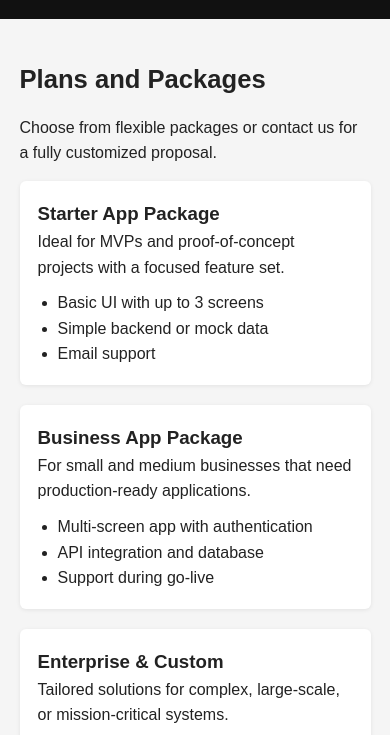
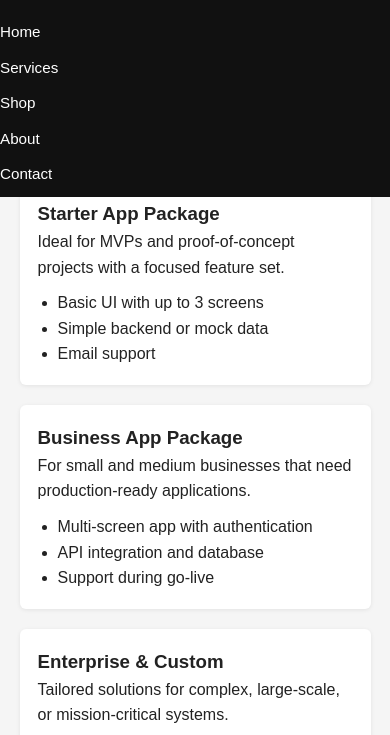
Before and after one commit to hem-cruz/DMS, a plain HTML site: page shop.html in a window 390 px wide. Both pictures are taken after a click on the button "Toggle navigation". Shown: the part 47-782 px from the top of the page. Drawn offline with Linux system fonts and the light colour scheme.

Commit message:
Implement navigation toggle in shop.html
Added navigation toggle functionality to the shop page.

```diff
--- a/shop.html
+++ b/shop.html
@@ -78,5 +78,16 @@
       <div>© 2025 DM Software Technologies. All rights reserved.</div>
     </div>
   </footer>
+  <script>
+  const toggle = document.querySelector('.nav-toggle');
+  const nav = document.querySelector('.nav');
+
+  if (toggle && nav) {
+    toggle.addEventListener('click', () => {
+      nav.classList.toggle('open');
+    });
+  }
+</script>
+
 </body>
 </html>
```
